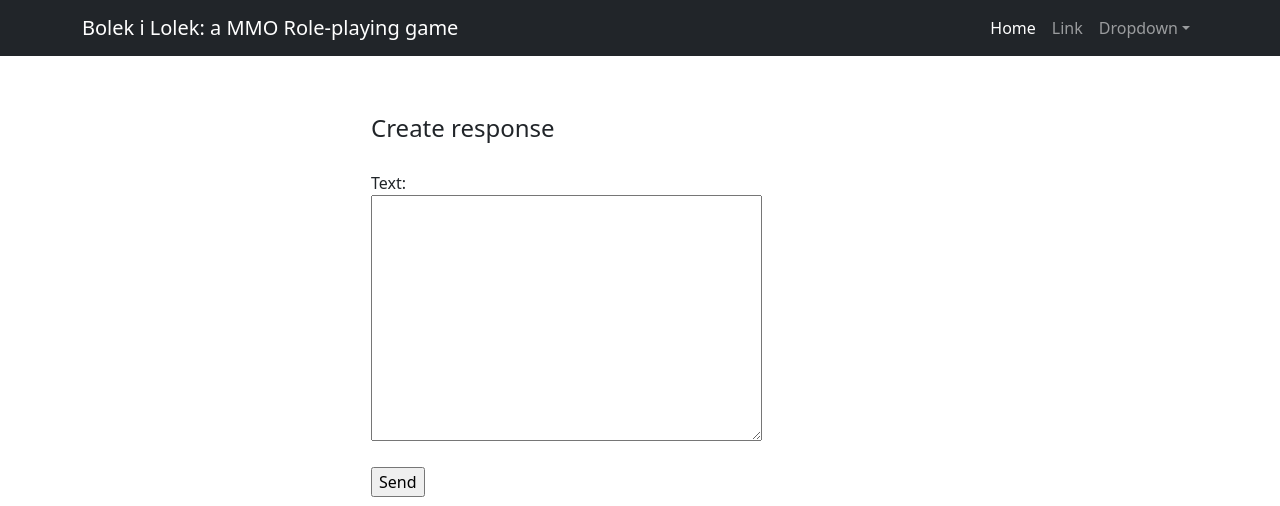
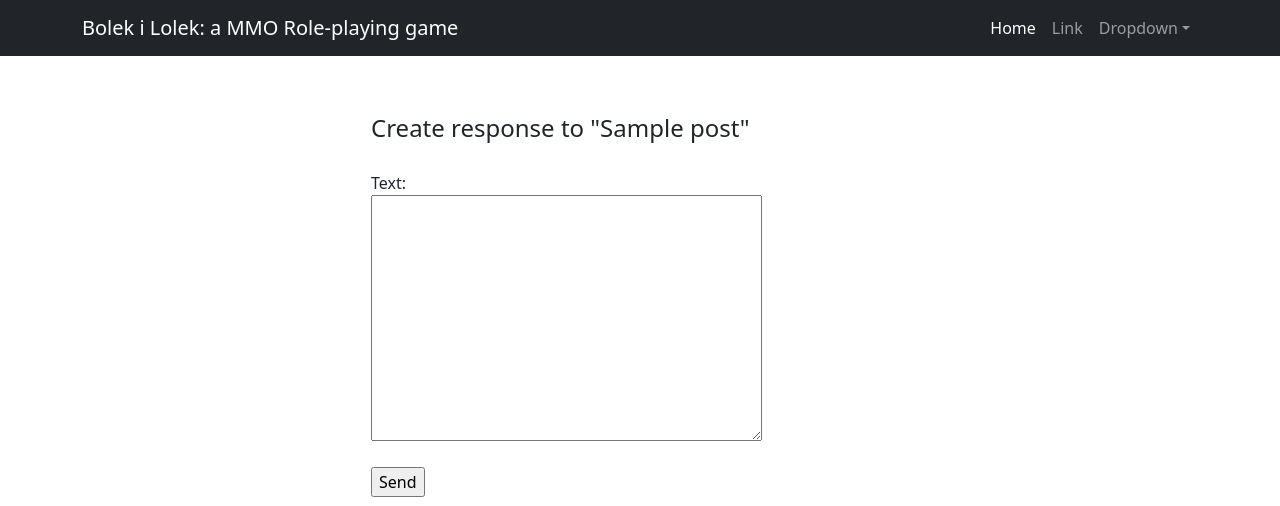
Before and after one commit to dernn/Nboard, a Django app: page /board/1/comment/ in a window 1280 px wide. Shown: the top 506 px of the page. Run offline with Django 5.2, Linux system fonts and the light colour scheme; tables that the repository leaves empty hold one stand-in row (values such as "Sample post"); some libraries are stand-ins or nearby versions.

Commit message:
comment create fixes

```diff
--- a/board/models.py
+++ b/board/models.py
@@ -46,3 +46,6 @@ class Comment(models.Model):
     author = models.ForeignKey(User, on_delete=models.CASCADE)
     text = models.TextField()
     accept = models.BooleanField(default=False)
+
+    def get_absolute_url(self):
+        return f'/board/{self.post.id}'
--- a/board/views.py
+++ b/board/views.py
@@ -18,6 +18,13 @@ class PostDetailView(DetailView):
     model = Post
     template_name = 'board/post.html'
     context_object_name = 'post'
+
+    def get_context_data(self, **kwargs):
+        context = super().get_context_data(**kwargs)
+        id = self.kwargs.get('pk')
+        post = Post.objects.get(pk=id)
+        context['comment_set'] = post.comment_set.all().order_by('-pub_date')
+        return context
 
 
 # permission instead login_required?
@@ -75,6 +82,13 @@ class CommentCreateView(CreateView):
     template_name = 'board/comment_create.html'
     context_object_name = 'comment'
 
+    def get_context_data(self, **kwargs):
+        id = self.kwargs.get('pk')
+        post = Post.objects.get(pk=id)
+        context = super().get_context_data(**kwargs)
+        context['post'] = post
+        return context
+
     def form_valid(self, form):
         post_id = self.kwargs.get('pk')  # post.id from URL
         post = get_object_or_404(Post, pk=post_id)  # get Post object
--- a/templates/board/comment_create.html
+++ b/templates/board/comment_create.html
@@ -6,7 +6,7 @@ Creating comment
 
 {% block content %}
     <div class="space-10">
-        <h4>Create response</h4>
+        <h4>Create response to "{{ post.title }}"</h4>
     </div>
     <form method="POST">
         {% csrf_token %}
--- a/templates/board/index.html
+++ b/templates/board/index.html
@@ -11,13 +11,13 @@ Board
         {% for post in postlist %}
             <div class="space-12">
                 <a href="{% url 'post_detail' post.id %}"><h6>{{ post.title }}</h6></a>
+                <a href="{% url 'post_category' post.category.id %}"> #{{ post.category }}</a><br>
                 by <i>{{ post.author }}</i><br>
                 {{ post.pub_date|date:'d F, Y' }}<br>
                 <!-- post.preview? -->
                 {{ post.text|truncatewords:20 }}<br>
                 <a href="{% url 'comment_create' post.id %}">Respond</a>
                 <a href="{% url 'post_update' post.id %}">Edit</a>
-                <a href="{% url 'post_category' post.category.id %}"> #{{ post.category }}</a>
             </div>
         {% endfor %}
     {% else %}
```
Also changed, not shown: templates/board/post.html (+12 -0 lines).
